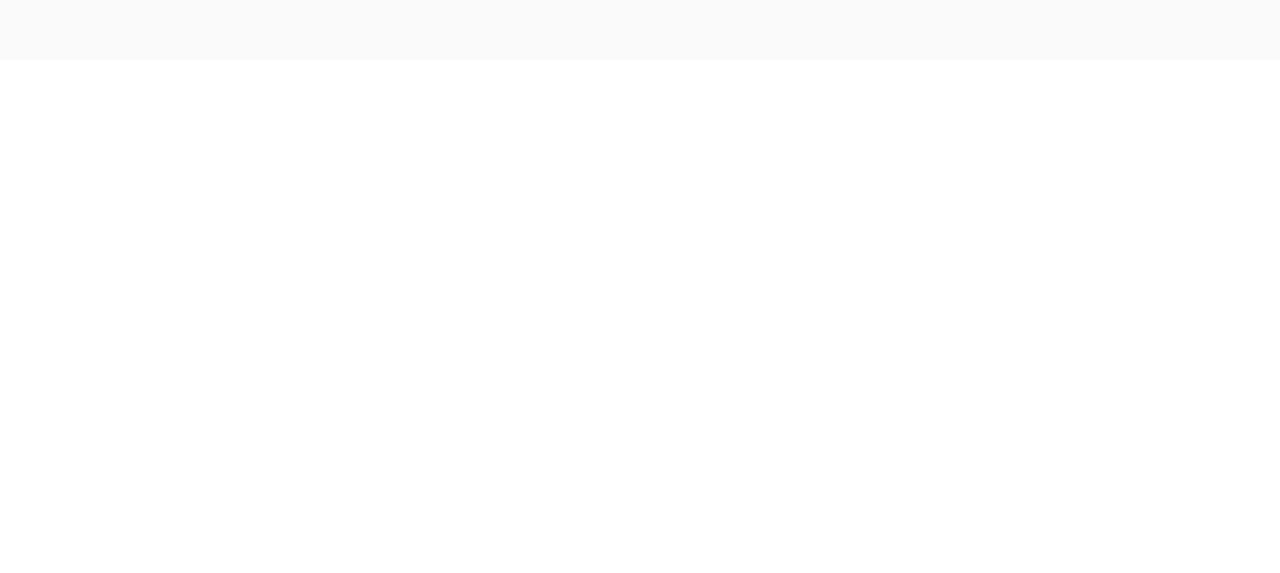
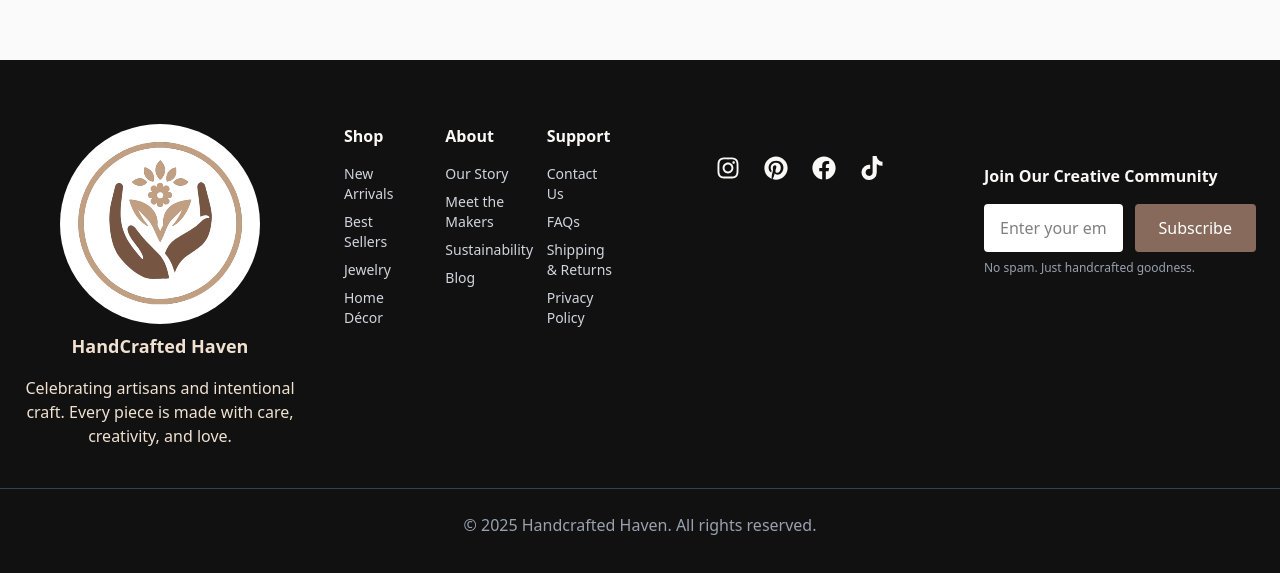
Before and after one commit to cristhina23/Handcrafted-Haven, a Next.js app: page / in a window 1280 px wide. Shown: the part 938-1511 px from the top of the page. Before the commit the page ends 998 px from the top, so only its background shows below. Built offline with nearby package versions, Linux system fonts and the light colour scheme.

Commit message:
Footer Added

```diff
--- a/app/globals.css
+++ b/app/globals.css
@@ -58,6 +58,13 @@ h1, h2, h3, h4, h5, h6 {
 }
 
 :root {
+  --brand-primary: #F0E1D0;
+  --brand-secondary: #876A5C;
+  --brand-dark: #111111;
+  --brand-light: #F9F8F6;
+  --brand-light-gray: #FAFBFD;
+  --brand-light-blue: #6EBADD;
+  --brand-pale: #D0D3D8;
   --font-heading: var(--font-merriweather);
   --font-body: var(--font-poppins);
   --radius: 0.625rem;
--- a/app/layout.tsx
+++ b/app/layout.tsx
@@ -1,6 +1,7 @@
 import type { Metadata } from "next";
 import "./globals.css";
 import Header from "./(componentes)/Header/Header";
+import Footer from "../components/Footer/Footer"
 
 import { Merriweather, Poppins } from "next/font/google";
 
@@ -36,6 +37,7 @@ export default function RootLayout({
       >
         <Header />
         {children}
+        <Footer/>
       </body>
     </html>
   );
--- a/app/page.tsx
+++ b/app/page.tsx
@@ -1,4 +1,5 @@
 import Image from "next/image";
+
 
 export default function Home() {
   return (
--- /dev/null
+++ b/components/Footer/Footer.tsx
@@ -0,0 +1,20 @@
+import Logo from './FooterLogo'
+import Nav from './FooterNav'
+import FooterNewsletter from './FooterNewspaper';
+import FooterSocials from './FooterSocial';
+import FooterBottom from "./FooterBottom";
+
+
+export default function Footer() {
+    return (
+    <footer className="w-full bg-(--brand-dark) text-(--brand-light) py-16 font-merriweather">
+        <div className="max-w-7xl mx-auto px-6 grid xl:grid-cols-4 lg:grid-cols-3 md:grid-cols-2 sm:grid-cols-1 justify-center gap-12 ">
+            <Logo/>
+            <Nav />
+            <FooterSocials/>
+            <FooterNewsletter/>
+        </div>
+        <FooterBottom/>
+    </footer>
+    )
+}
--- /dev/null
+++ b/components/Footer/FooterBottom.tsx
@@ -0,0 +1,7 @@
+export default function FooterBottom() {
+  return (
+    <div className="border-t border-gray-700 pt-6 text-base text-gray-400 mt-10 text-center">
+      <p>© {new Date().getFullYear()} Handcrafted Haven. All rights reserved.</p>
+    </div>
+  );
+}
--- /dev/null
+++ b/components/Footer/FooterLogo.tsx
@@ -0,0 +1,19 @@
+import Image from 'next/image';
+
+export default function Logo() {
+    return (
+        <div className="flex flex-col justify-center items-center ">
+            <Image
+                src="/logo.svg"
+                alt="Brand logo"
+                width={200}
+                height={200}
+                className=" rounded-full"
+            />
+            <h3 className=" text-(--brand-primary) my-2 text-center text-lg font-semibold">HandCrafted Haven</h3>
+            <p className="text-base mt-2 max-w-md text-(--brand-primary) text-center">
+                Celebrating artisans and intentional craft. Every piece is made with care, creativity, and love.
+            </p>
+        </div>
+    )
+}
--- /dev/null
+++ b/components/Footer/FooterNav.tsx
@@ -0,0 +1,37 @@
+import Link from 'next/link';
+
+export default function Nav() {
+    return (
+        <div className="grid grid-cols-3 sm-grid-cols-3 justify-center gap-8">
+            <div>
+                <h3 className="font-semibold mb-4">Shop</h3>
+                <ul className="space-y-2 text-gray-300 text-sm">
+                <li><Link href="#">New Arrivals</Link></li>
+                <li><Link href="#">Best Sellers</Link></li>
+                <li><Link href="#">Jewelry</Link></li>
+                <li><Link href="#">Home Décor </Link></li>
+                </ul>
+            </div>
+             <div>
+                <h3 className="font-semibold mb-4">About</h3>
+                <ul className="space-y-2 text-gray-300 text-sm">
+                <li><Link href="#">Our Story</Link></li>
+                <li><Link href="#">Meet the Makers</Link></li>
+                <li><Link href="#">Sustainability</Link></li>
+                <li><Link href="#">Blog</Link></li>
+                </ul>
+            </div>
+
+            <div>
+                <h3 className="font-semibold mb-4">Support</h3>
+                <ul className="space-y-2 text-gray-300 text-sm">
+                <li><Link href="#">Contact Us</Link></li>
+                <li><Link href="#">FAQs</Link></li>
+                <li><Link href="#">Shipping & Returns</Link></li>
+                <li><Link href="#">Privacy Policy</Link></li>
+                </ul>
+            </div>
+
+        </div>
+    )
+}
--- /dev/null
+++ b/components/Footer/FooterNewspaper.tsx
@@ -0,0 +1,20 @@
+export default function FooterNewsletter() {
+  return (
+    <div className="mt-10">
+      <h3 className="font-semibold mb-4">Join Our Creative Community</h3>
+      <div className="flex gap-3 mt-3">
+        <input
+          type="email"
+          placeholder="Enter your email"
+          className="px-4 py-3 rounded bg-white text-black w-full"
+        />
+        <button className="bg-[#876A5C] text-white px-6 py-3 rounded">
+          Subscribe
+        </button>
+      </div>
+      <p className="text-xs text-gray-400 mt-2">
+        No spam. Just handcrafted goodness.
+      </p>
+    </div>
+  );
+}
--- /dev/null
+++ b/components/Footer/FooterSocial.tsx
@@ -0,0 +1,12 @@
+import { FaInstagram, FaPinterest, FaFacebook, FaTiktok } from "react-icons/fa";
+
+export default function FooterSocials() {
+  return (
+    <div className="flex justify-center gap-6 mt-8">
+      <FaInstagram className="text-2xl" />
+      <FaPinterest className="text-2xl" />
+      <FaFacebook className="text-2xl" />
+      <FaTiktok className="text-2xl" />
+    </div>
+  );
+}
```
